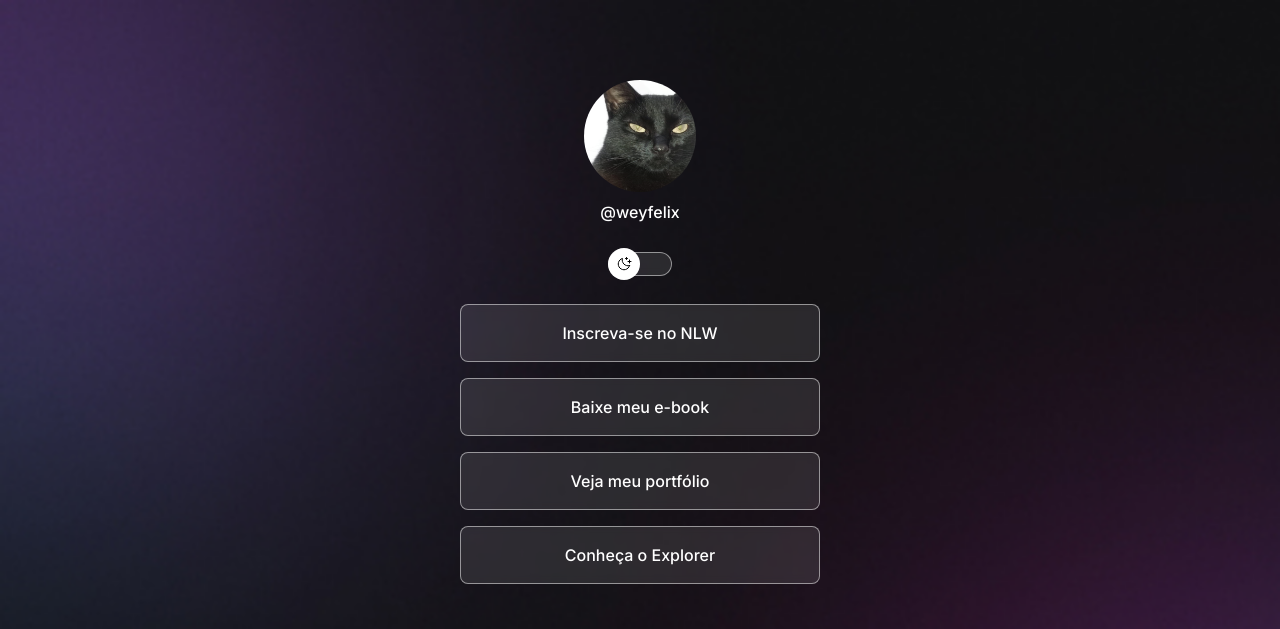
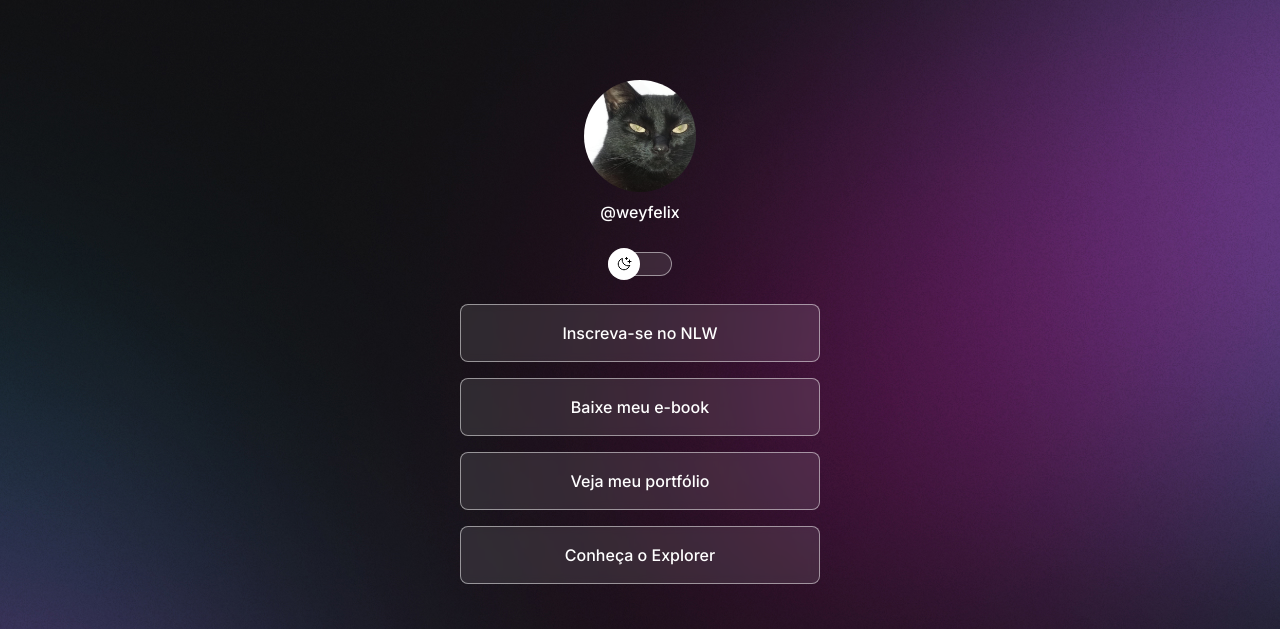
Before and after one commit to weyfelix/devLinksWey, a plain HTML site: page index.html in a window 1280 px wide. Shown: the top 629 px of the page. Drawn offline with nearby package versions, Linux system fonts and the light colour scheme.

Commit message:
change backgound based on media queries

```diff
--- a/style.css
+++ b/style.css
@@ -45,6 +45,7 @@
 
 body {
     background: var(--bg-url);
+    height: 100vh;
 }
 
 
@@ -169,3 +170,14 @@ ul li a:hover {
 .footer {
     text-align: center;
 }
+
+@media (min-width: 700px) {
+    :root {
+        --bg-url: url("./assets/bg-desktop.jpg");
+    }
+
+    .light {
+        --bg-url: url("./assets/bg-desktop-light.jpg");
+    }
+
+}
```
